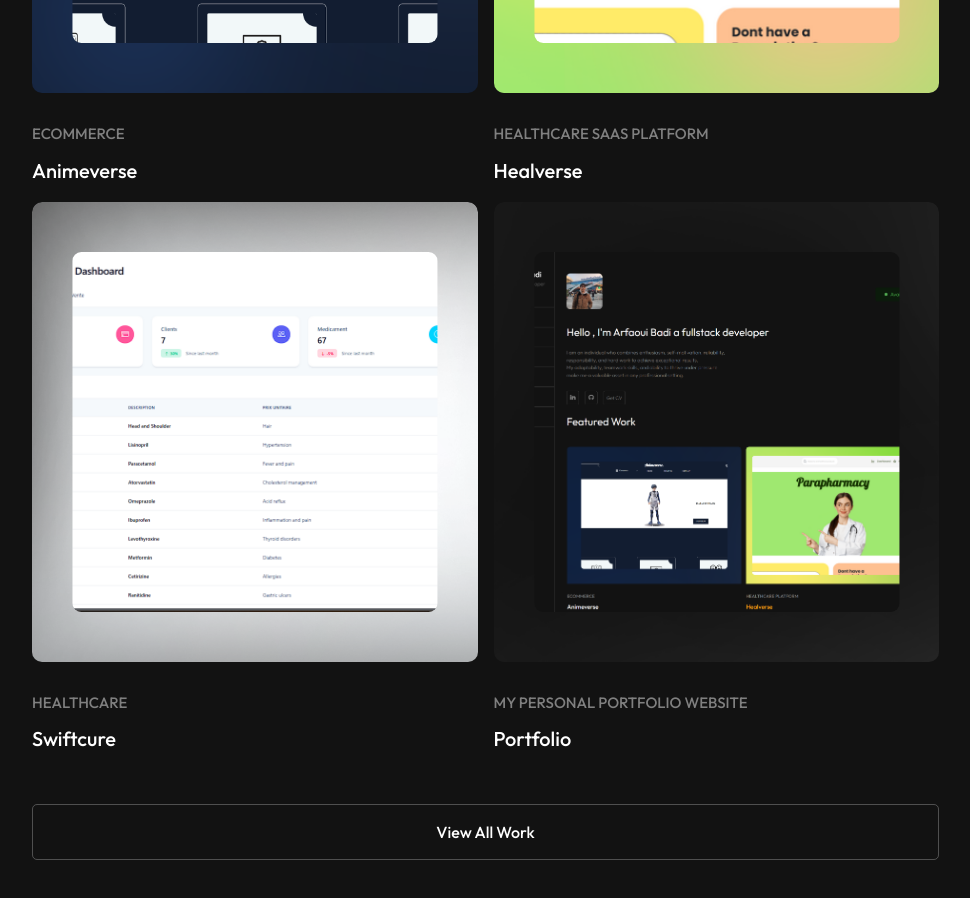
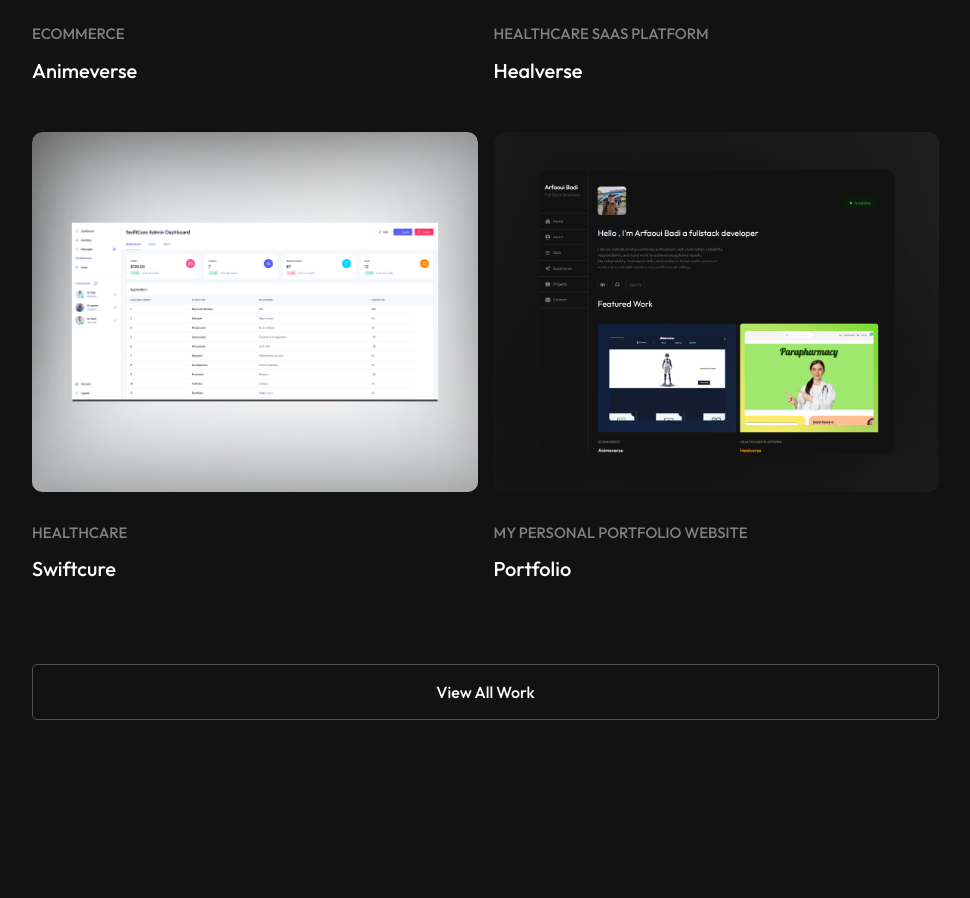
Before and after one commit to ArfaouiBadi/ArfaouiBadi.github.io, a React (Vite) app: page / in a window 1280 px wide. Shown: the part 1020-1918 px from the top of the page, without its empty margins (261-1231 px from the left). After the commit the page ends 1820 px from the top, so only its background shows below. Built offline with nearby package versions, Linux system fonts and the light colour scheme.

Commit message:
add : onLoad animation when i load the routes components

```diff
--- a/src/App.tsx
+++ b/src/App.tsx
@@ -1,35 +1,35 @@
-import { BrowserRouter as Router, Route, Routes } from "react-router-dom";
-import Home from "./components/Home";
-import Navbar from "./components/Navbar";
-import About from "./components/About";
-import Projects from "./components/Projects";
-import Contact from "./components/Contact";
-import Skills from "./components/Skills";
-import Experience from "./components/Experience";
+import React from 'react';
+import { BrowserRouter as Router, Routes, Route } from 'react-router-dom';
+import Navbar from './components/Navbar';
+import Home from './components/Home';
+import About from './components/About';
+import Projects from './components/Projects';
+import Contact from './components/Contact';
+import Skills from './components/Skills';
+import Experience from './components/Experience';
+import withAnimation from './lib/WithAnimation';
 
+// Helper function to wrap components with the withAnimation HOC
+const AnimatedRoute = (Component: React.FC) => {
+  return React.createElement(withAnimation(Component));
+};
 
-const App = () => {
-
+const App: React.FC = () => {
   return (
     <div className="w-container">
       <Router>
-
         <Navbar />
-
         <div className="routes-container">
-
           <Routes>
-            <Route path="/" element={<Home />} />
-            <Route path="/about" element={<About />} />
-            <Route path="/projects" element={<Projects />} />
-            <Route path="/contact" element={<Contact />} />
-            <Route path="/skills" element={<Skills />} />
-            <Route path="/experience" element={<Experience />} />
-            <Route path="*" element={<Home />} />
+            <Route path="/" element={AnimatedRoute(Home)} />
+            <Route path="/about" element={AnimatedRoute(About)} />
+            <Route path="/projects" element={AnimatedRoute(Projects)} />
+            <Route path="/contact" element={AnimatedRoute(Contact)} />
+            <Route path="/skills" element={AnimatedRoute(Skills)} />
+            <Route path="/experience" element={AnimatedRoute(Experience)} />
+            <Route path="*" element={AnimatedRoute(Home)} />
           </Routes>
-
         </div>
-
       </Router>
     </div>
   );
--- a/src/components/Home.tsx
+++ b/src/components/Home.tsx
@@ -87,7 +87,10 @@
           }
           </div>
         </div>
-        <div className="viewAllWorkBtn">View All Work</div>
+        <Link to={'projects'}>
+        <div className="viewAllWorkBtn">
+        View All Work
+        </div></Link>
       </div>
     );
   };
--- a/src/components/Projects.tsx
+++ b/src/components/Projects.tsx
@@ -1,6 +1,44 @@
+import { projects } from "@/constants"
+import CardWork from "./CardWork";
+import { useState } from "react";
+type Project = {
+  title: string;
+  description: string;
+  images: string[] | undefined;
+  technologies: string[];
+  comingSoon: boolean;
+  github: string;
+};
 const Projects = () => {
+  const [hoveredCard, setHoveredCard] = useState<number | null>(null);
+
+    const handleMouseEnter = (index: number) => {
+      setHoveredCard(index);
+    };
+
+    const handleMouseLeave = () => {
+      setHoveredCard(null);
+    };
   return (
-    <div>Projects</div>
+    <>
+    <h1 className="introduction">Projects</h1>
+        <div className="featuredWork">
+          <div className="grid grid-cols-2 grid-rows-2 gap-4">
+          {
+            projects.map((project:Project , index : number)=>{
+              return <CardWork
+              key={index}
+              images={[project.images![0], project.images![1]]}
+              title={project.title}
+              description={project.description}
+              isHovered={hoveredCard === 0}
+              onMouseEnter={() => handleMouseEnter(0)}
+              onMouseLeave={handleMouseLeave}
+              comingSoon={project.comingSoon}/>
+            })
+          }
+          </div>
+        </div></>
   )
 }
 
--- a/src/index.css
+++ b/src/index.css
@@ -111,6 +111,7 @@ body {
 
 .collapstedNavBar {
   display: none;
+  padding: 0;
 }
 
 /* Hero image styles */
@@ -125,7 +126,7 @@ body {
 
 /* Name styles */
 .name {
-  font-size: 25px;
+  font-size: 22px;
   font-weight: 500;
   color: white;
   transition: all 0.5s ease-in-out;
@@ -138,7 +139,7 @@ body {
 
 /* Job title styles */
 .jobTitle {
-  font-size: 17px;
+  font-size: 15px;
   font-weight: 200;
   color: #808080;
   cursor: pointer;
@@ -398,6 +399,7 @@ g {
 /* Name logo styles */
 .nameLogo {
   padding: 20px 0px;
+
 }
 
 /* Box styles */
@@ -442,6 +444,7 @@ g {
   cursor: pointer;
   transition: all 0.3s ease-in-out;
   overflow: hidden;
+  margin-bottom: 30px;
 }
 
 .comingSoon {
@@ -467,7 +470,10 @@ g {
 
 .bgWork {
   position: relative;
-  padding: 30px 20px;
+  align-items: center;
+  justify-content: center;
+  display: flex;
+  padding: 30px;
   border-radius: 10px;
   background-size: cover;
 }
@@ -481,28 +487,21 @@ g {
 }
 
 .imageWork {
-  height: 400px;
-  object-fit: cover;
-  object-position: top;
+  height:300px;
+  object-fit:contain;
+  object-position: center;
   align-items: center;
   border-radius: 10px;
   justify-content: center;
-  scale: 0.9;
+  scale: 0.95;
   cursor: pointer;
-  transition: all 0.3s ease-in-out;
+  transition: all 0.5s ease-in-out;
 }
 
 .imageWork:hover {
   scale: 1;
 }
 
-.animate {
-  transition: scale 1s ease-in-out;
-}
-
-.animate:hover {
-  opacity: 0.8;
-}
 
 .descWork {
   margin-top: 20px;
@@ -533,8 +532,12 @@ g {
   font-weight: 500;
   text-align: center;
   cursor: pointer;
-  transition: all 0.3s ease-in-out;
+  transition: all 0.2s ease-in-out;
+  overflow: hidden;
 
+}
+.viewAllWorkBtn:hover{
+  background-color: #171717;
 }
 
 
@@ -553,7 +556,7 @@ g {
 
   .home {
     margin-left: 0;
-    margin-top: 50px;
+    margin-top: 80px;
     padding: 40px 20px;
   }
 
@@ -593,18 +596,17 @@ g {
   }
 
   .nameHeader {
-    padding: 0px 60px;
+    padding: 0 60px;
+
   }
 
   .collapstedNavBar {
     display: flex;
     flex-direction: row;
     justify-content: space-between;
-    align-items: center;
-    padding: 20px 30px;
     border-left: 2px solid #80808049;
-    padding-right: 0;
     padding-left: 55px;
+
   }
 
   .navbarCollapsed {
@@ -644,6 +646,7 @@ g {
   .contact-container {
     padding: 0;
   }
+
 }
 
 /* Responsive styles for screens smaller than 500px */
--- /dev/null
+++ b/src/lib/WithAnimation.tsx
@@ -0,0 +1,26 @@
+import React, { useEffect, useRef } from 'react';
+import { gsap } from 'gsap';
+
+const withAnimation = (WrappedComponent: React.FC) => {
+  return (props: any) => {
+    const compRef = useRef<HTMLDivElement>(null);
+
+    useEffect(() => {
+      if (compRef.current) {
+        gsap.fromTo(
+          compRef.current,
+          { y: 30, opacity: 0 },
+          { y: 0, opacity: 1, duration: 1, ease: 'power3.out' }
+        );
+      }
+    }, []);
+
+    return (
+      <div ref={compRef}>
+        <WrappedComponent {...props} />
+      </div>
+    );
+  };
+};
+
+export default withAnimation;
```
